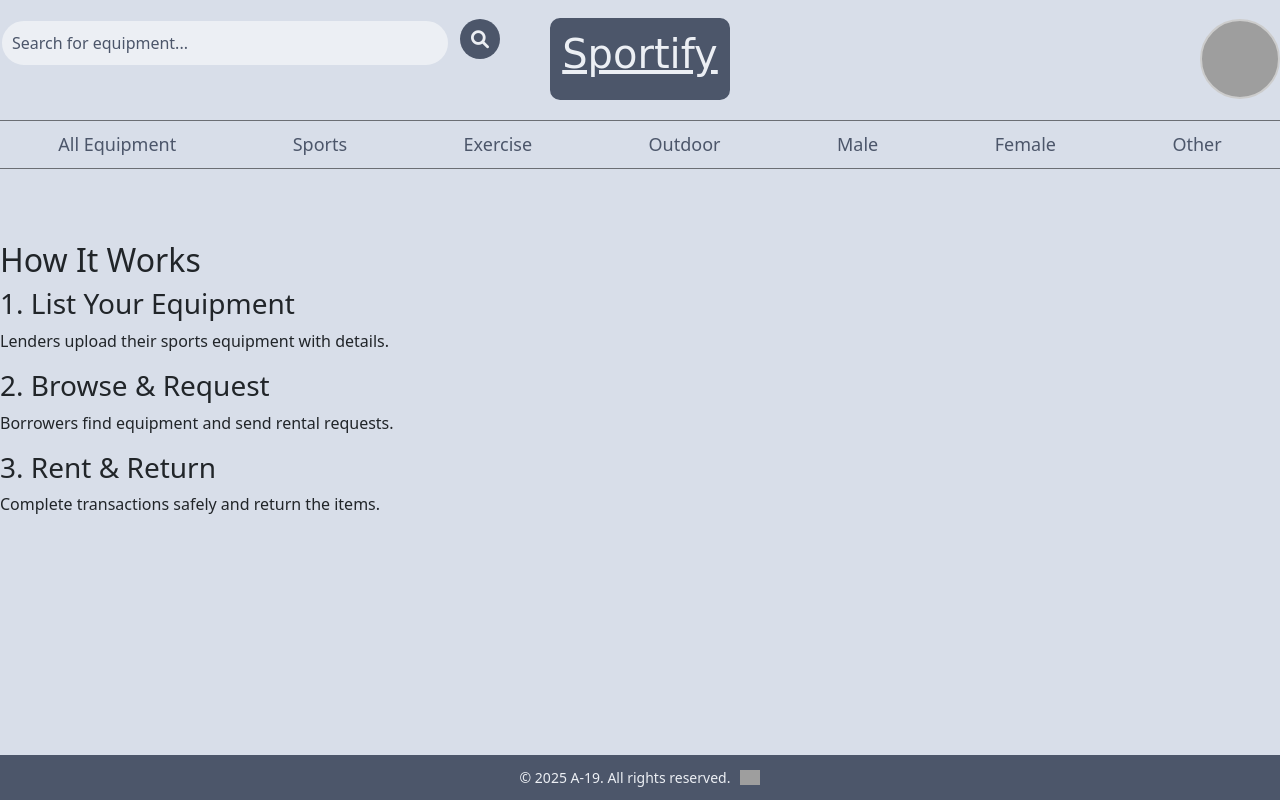
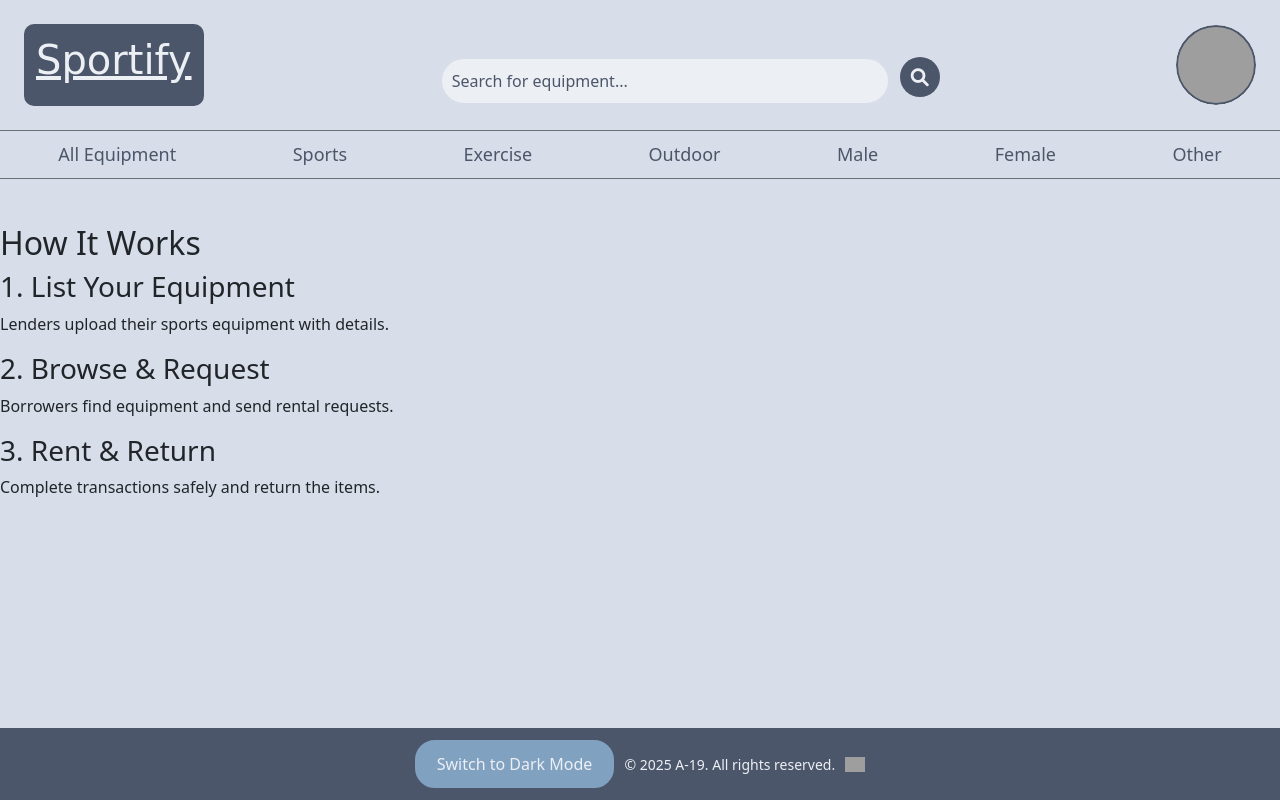
Before and after one commit to NicholasDanilowicz/CatalogLendingApp, a Django app: page /app/ in a window 1280 px wide. Run offline with Django 5.2, Linux system fonts and the light colour scheme; the visitor is signed in with stand-in values (Sample User, id 1); data comes from the database, SQL or seed files in the repository; data that the repository does not hold is empty; some libraries are stand-ins or nearby versions; some web fonts are replaced; grey boxes are pictures that could not be loaded.

Commit message:
Theme switched added, needs styling. Menu overlap bug still present

```diff
--- a/app/static/css/base.css
+++ b/app/static/css/base.css
@@ -1,11 +1,29 @@
-/* Global Styles */
+/* Light Theme */
+:root {
+  --textbg: #ECEFF4;
+  --bg: #D8DEE9;
+  --secondary: #81A1C1;
+  --primary: #4C566A;
+}
+
+/* Dark Theme Overrides */
+body.dark-mode {
+  --textbg: #2E3440;
+  --bg: #000000;
+  --secondary: #ECEFF4;
+  --primary: #4C566A;
+}
+
+/* Global Stuff */
+
 body {
-  background-color: #D8DEE9;
+  background-color: var(--bg);
   margin: 0;
 }
 
 main {
-  margin-bottom: 100px;
+  margin-top: calc(10em); /* Adjust 60px to the actual navbar height */
+  margin-bottom: 10em;
 }
 
 /* ----- Top Navbar Layout ----- */
@@ -13,24 +31,28 @@ main {
 /* Flex container for the top navbar with three columns */
 .top-navbar-container {
   display: flex;
+  justify-content: space-between;
   align-items: center;
-  justify-content: space-between;
+  position: fixed;
+  top: 1em;
+  left: 1em;
+  right: 1em;
+  z-index: 1000;
+  background-color: var(--bg);
+  padding: 0.5em;
+  border-radius: 10px;
   box-sizing: border-box;
 }
 
 /* Title Wrapper (center) */
 .title-wrapper {
-  order: 2;
-  flex: 1;
   text-align: center;
   font-family: "Edu TAS Beginner", cursive;
-  background-color: #4C566A;
-  border: 2px solid #4C566A;
-  margin: 10px;
+  background-color: var(--primary);
+  border: 2px solid var(--primary);
   padding: 10px;
   padding-bottom: 20px;
   border-radius: 10px;
-  width: auto;
   box-sizing: border-box;
 }
 
@@ -40,33 +62,27 @@ main {
 }
 
 .title a {
-  color: #ECEFF4;
+  color: var(--textbg);
 }
 
 
 /* Search Wrapper (left) */
 .search-wrapper {
-  position: fixed;
-  left: 0;
-  order: 1;
-  flex: 1;
+  transform: translateY(2em); /* adjust the value as needed */
   text-align: left;
 }
 
 /* Auth Stuff Wrapper (right) */
 .auth-stuff-wrapper {
-  position: fixed;
-  right: 0;
-  order: 3;
-  flex: 1;
   text-align: right;
 }
 
 /* ----- Navigation Menu (Bottom Navbar) ----- */
 .bottom-navbar-container {
   width: 100%;
-  position: relative;
+  position: fixed;
   z-index: 9999;
+  margin-top: 7em;
 }
 
 .menu-list {
@@ -93,14 +109,14 @@ main {
 
 .menu-item a {
   text-decoration: none;
-  color: #4C566A;
+  color: var(--primary);
   font-size: 18px;
   padding: 10px;
   display: block;
 }
 
 .menu-item:hover {
-  background-color: rgba(0, 0, 0, 0.2);
+  background-color: var(--textbg);
 }
 
 .dropdown {
@@ -153,28 +169,28 @@ main {
   width: 450px;
   padding: 10px;
   font-size: 16px;
-  border: 2px solid #D8DEE9;
-  background-color: #ECEFF4;
-  color: #4C566A;
+  border: 2px solid var(--bg);
+  background-color: var(--textbg);
+  color: var(--primary);
   border-radius: 25px;
   outline: none;
   transition: border-color 0.3s ease-in-out;
 }
 
 #searchBar input:focus {
-  border-color: #4C566A;
+  border-color: var(--primary);
 }
 
 #searchBar input::placeholder {
-  color: #4C566A;
+  color: var(--primary);
 }
 
 .search-container button {
   margin-left: 10px;
   font-size: 16px;
   border: none;
-  background-color: #4C566A;
-  color: #ECEFF4;
+  background-color: var(--primary);
+  color: var(--textbg);
   border-radius: 50%;
   cursor: pointer;
   width: 40px;
@@ -190,13 +206,13 @@ main {
 }
 
 .search-container button:hover {
-  background-color: #4C566A;
+  background-color: var(--primary);
 }
 
 /* ----- Button Styling ----- */
 .btn {
   background-color: #81A1C1;
-  color: #ECEFF4;
+  color: var(--textbg);
   border: 2px solid #81A1C1;
   border-radius: 20px;
   padding: 10px 20px;
@@ -219,13 +235,21 @@ main {
     background: url('{{ profile.profile_picture_url }}') no-repeat center center;
     background-size: cover;
     /* Optionally add a border or box-shadow for style */
-    border: 2px solid #ccc;
+    border: 2px solid var(--primary);
+}
+
+.profile-pic-wrapper {
+  width: 5em;
+  height: 5em;
+  border-radius: 50%;
+  overflow: hidden; /* Ensures the image stays within the circle */
+  background: url('/static/images/default_profile_pic.jpg') center/cover no-repeat;
 }
 
 /* ----- Footer Styling ----- */
 .fixed-footer {
-  background-color: #4C566A;
-  color: #ECEFF4;
+  background-color: var(--primary);
+  color: var(--textbg);
   position: fixed;
   bottom: 0;
   width: 100%;
--- a/app/templates/base.html
+++ b/app/templates/base.html
@@ -44,9 +44,9 @@
         <div class=auth-stuff-wrapper>
             {% if user.is_authenticated %}
             <div class="user-info">
-<!--                <p>User: {{ user.userprofile.real_name|default:user.username }}!</p>-->
-<!--                <p>Role: {% if user.userprofile.role == 'librarian' %}Librarian{% else %}Patron{% endif %}</p>-->
-                <div class="top-right-buttons">
+                <!--                <p>User: {{ user.userprofile.real_name|default:user.username }}!</p>-->
+                <!--                <p>Role: {% if user.userprofile.role == 'librarian' %}Librarian{% else %}Patron{% endif %}</p>-->
+                <div class="profile-pic-wrapper">
                     <a href="{% url 'profile_detail' %}" class="profile-btn"></a>
                 </div>
             </div>
@@ -142,6 +142,7 @@
 
 <footer class="fixed-footer">
     <div class="footer-container">
+        <button id="theme-toggle" class="btn">Toggle Theme</button>
         <small>© 2025 A-19. All rights reserved.</small>
         <img class="footer-logo" src="https://teama19.s3.us-east-2.amazonaws.com/73_UVALogo_800x800.jpg" alt="UVA Logo">
     </div>
@@ -150,5 +151,34 @@
 <!-- JS Bundle (Include before closing </body>) -->
 <script src="https://cdn.jsdelivr.net/npm/bootstrap@5.3.0/dist/js/bootstrap.bundle.min.js"></script>
 
+<script>
+    const toggleButton = document.getElementById('theme-toggle');
+
+    // Function to update the theme based on the current state
+    function updateTheme(isDark) {
+      if (isDark) {
+        document.body.classList.add('dark-mode');
+        toggleButton.textContent = 'Switch to Light Mode';
+      } else {
+        document.body.classList.remove('dark-mode');
+        toggleButton.textContent = 'Switch to Dark Mode';
+      }
+      localStorage.setItem('darkMode', isDark);
+    }
+
+    // On page load, set the theme based on localStorage
+    document.addEventListener('DOMContentLoaded', () => {
+      const darkMode = localStorage.getItem('darkMode') === 'true';
+      updateTheme(darkMode);
+    });
+
+    // Listen for toggle button click
+    toggleButton.addEventListener('click', () => {
+      const isDark = document.body.classList.contains('dark-mode');
+      updateTheme(!isDark);
+    });
+
+</script>
+
 </body>
 </html>
```
Also changed, not shown: app/static/images/default_profile_pic.jpg (added).
